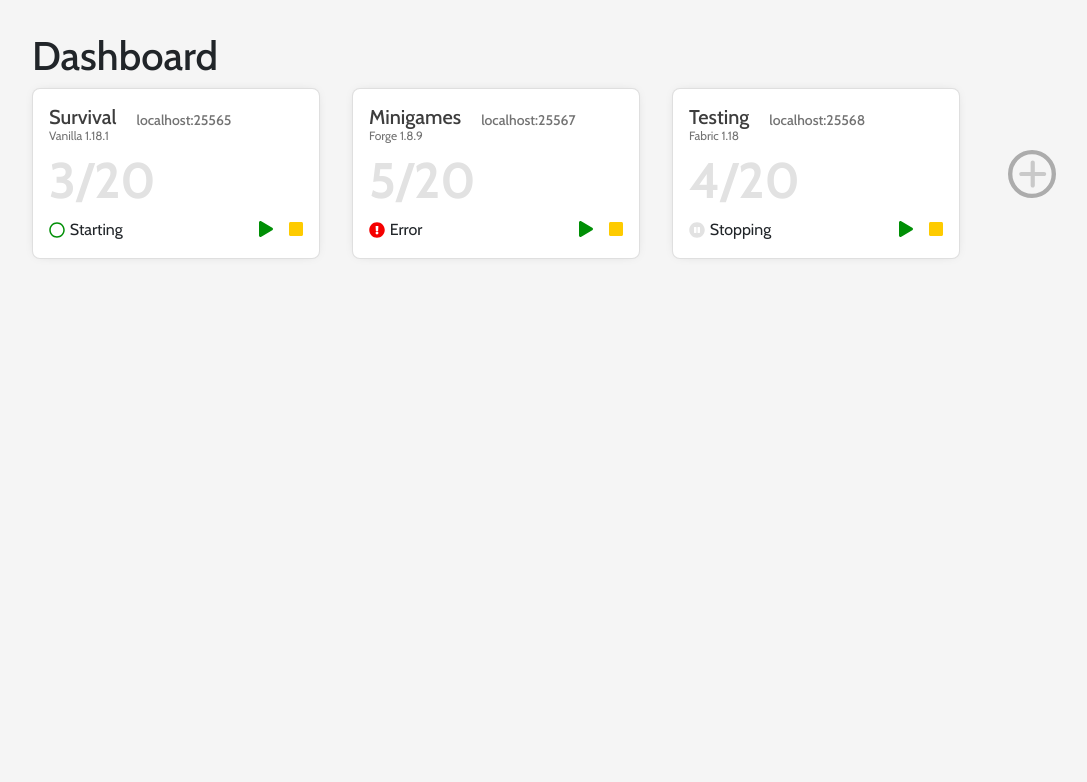
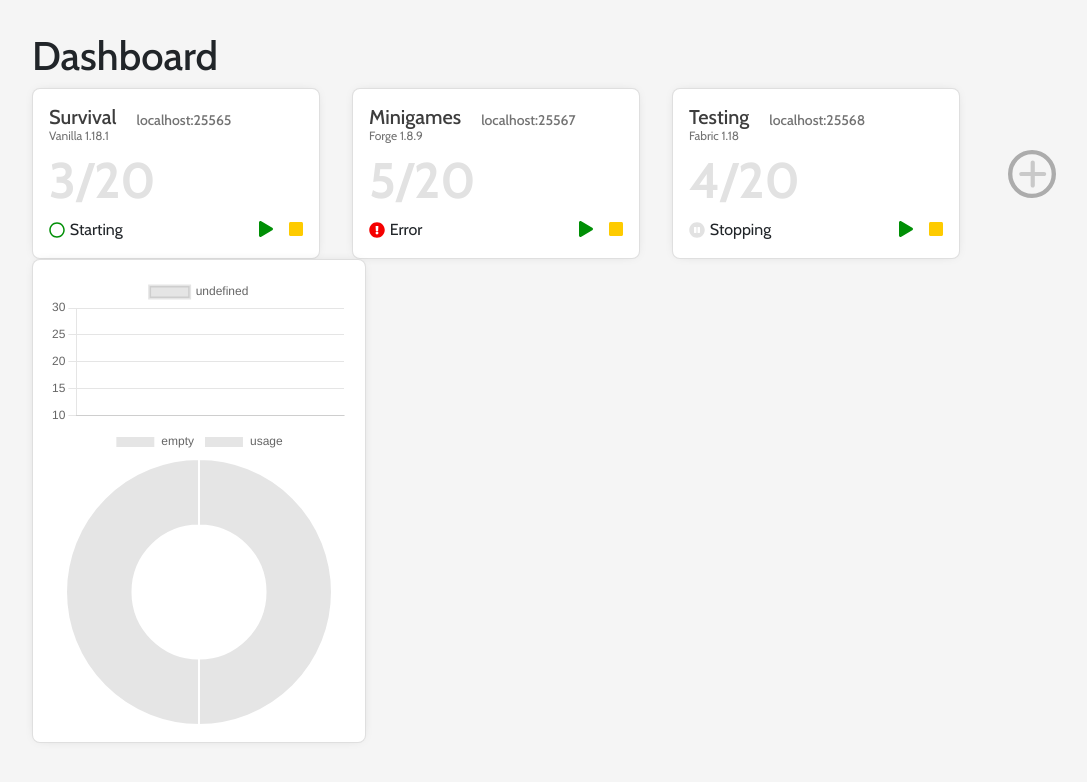
Before and after one commit to CheatCod/Lodestone, a React (Create React App) app in the folder frontend/: page / in a window 1280 px wide. Shown: the top 782 px of the page, without its empty margins (0-1087 px from the left). Built offline with nearby package versions, Linux system fonts and the light colour scheme.

Commit message:
Using example to implement graph

```diff
--- a/frontend/package.json
+++ b/frontend/package.json
@@ -14,8 +14,10 @@
     "babel-plugin-macros": "^3.1.0",
     "bootstrap": "^5.1.3",
     "is-odd": "^3.0.1",
+    "chart.js": "^3.7.0",
     "react": "^17.0.2",
     "react-bootstrap": "^2.1.0",
+    "react-chartjs-2": "^4.0.0",
     "react-dom": "^17.0.2",
     "react-router-dom": "^6.2.1",
     "react-scripts": "5.0.0",
--- /dev/null
+++ b/frontend/src/components/SystemMonitor.js
@@ -0,0 +1,66 @@
+import { Bar, Doughnut, Line } from "react-chartjs-2";
+import {
+    ArcElement,
+    Chart as ChartJS,
+    CategoryScale,
+    LinearScale,
+    PointElement,
+    LineElement,
+    Title,
+    Tooltip,
+    Legend,
+  } from 'chart.js';
+import React, { useEffect, useState, useRef } from "react";
+import Card from "../screens/Card";
+
+ChartJS.register(
+    ArcElement,
+    CategoryScale,
+    LinearScale,
+    PointElement,
+    LineElement,
+    Title,
+    Tooltip,
+    Legend
+);
+
+function SystemMonitor() {
+    const [cpu, setCpu] = useState([]);
+
+    const data = {
+        // labels: ["pepega1", "pepega2", "pepega3"],
+        datasets: [
+            {
+                data: [10, 20, 30]
+            },
+        ],
+
+    }
+
+    console.log(data);
+
+    return (
+        <Card>
+            <Line
+                datasetIdKey = "cpu"
+                data = {data}
+            />
+            <Doughnut
+                datasetIdKey="ram"
+                data = {
+                    {
+                        labels: ["empty", "usage"],
+                        datasets: [
+                            {
+                                data: [50, 50]
+                            },
+                        ],
+
+                    }
+                }
+            />
+        </Card>
+    );
+}
+
+export default SystemMonitor;
--- a/frontend/src/screens/Dashboard.js
+++ b/frontend/src/screens/Dashboard.js
@@ -3,12 +3,14 @@ import "./Dashboard.css";
 import React, { useEffect, useState } from "react";
 
 import InstanceList from "./InstanceList";
+import SystemMonitor from "../components/SystemMonitor";
 
 export default function Dashboard() {
   return (
     <div className="dashboard">
       <h1 className="title">Dashboard</h1>
       <InstanceList />
+      <SystemMonitor/>
     </div>
   )
 }
```
Also changed, not shown: 1 other file (tests, documents, lock files or other folders).
